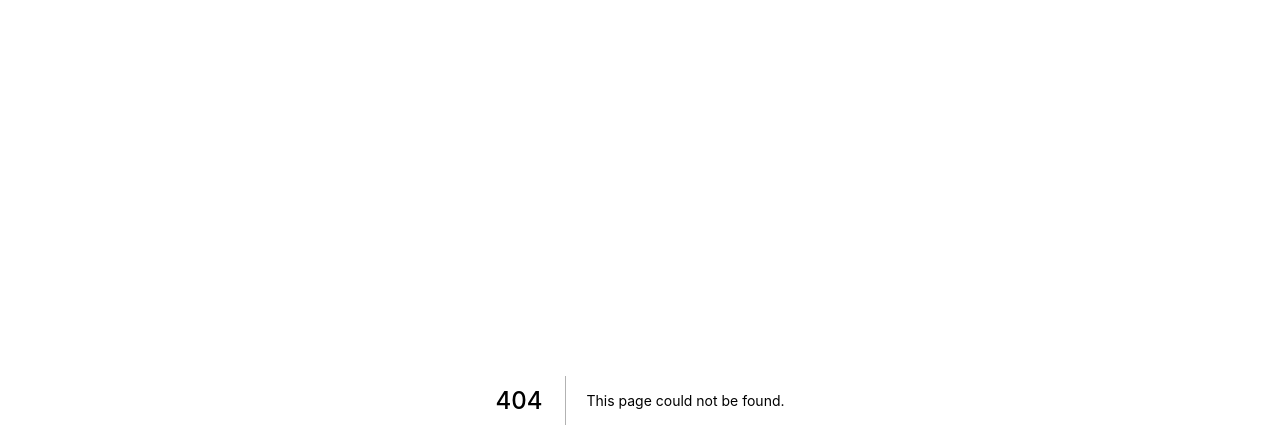
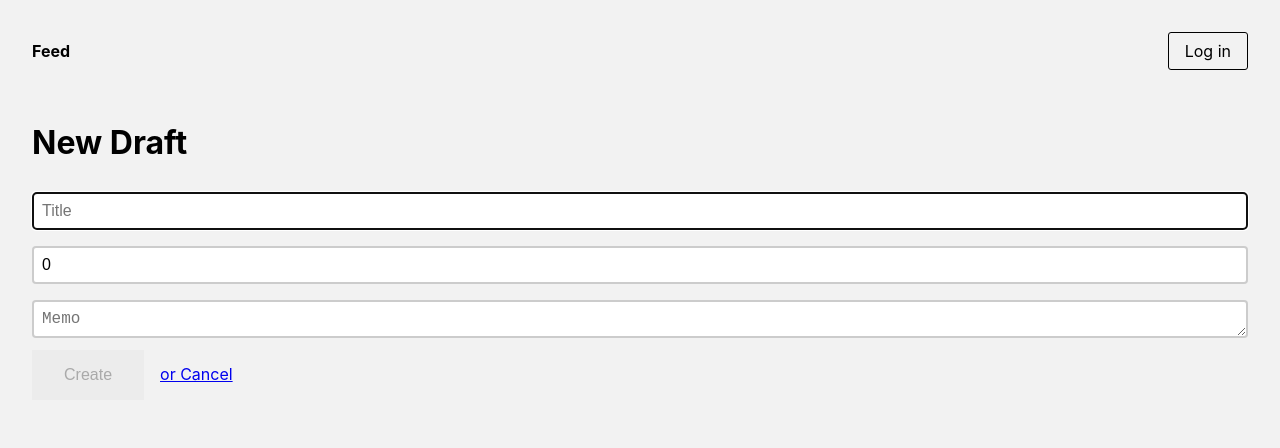
Before and after one commit to tosssssy/taskmanager-for-students, a Next.js app: page /create in a window 1280 px wide. Before the commit this address had no page. Shown: the top 448 px of the page. Built offline with nearby package versions, Linux system fonts and the light colour scheme; no server answers.

Commit message:
guides step6まで

```diff
--- a/pages/_app.tsx
+++ b/pages/_app.tsx
@@ -1,8 +1,13 @@
+// _app.tsx
+
+import { Provider } from "next-auth/client";
 import { AppProps } from "next/app";
 
 const App = ({ Component, pageProps }: AppProps) => {
   return (
-    <Component {...pageProps} />
+    <Provider session={pageProps.session}>
+      <Component {...pageProps} />
+    </Provider>
   );
 };
 
--- /dev/null
+++ b/pages/api/post/index.ts
@@ -0,0 +1,19 @@
+// pages/api/post/index.ts
+
+import { getSession } from "next-auth/client";
+import prisma from "../../../lib/prisma";
+
+export default async function handle(req, res) {
+  const { title, status, memo } = req.body;
+
+  const session = await getSession({ req });
+  const result = await prisma.post.create({
+    data: {
+      title: title,
+      status: status,
+      memo: memo,
+      author: { connect: { email: session?.user?.email || undefined } },
+    },
+  });
+  res.json(result);
+}
--- /dev/null
+++ b/pages/create.tsx
@@ -0,0 +1,99 @@
+// pages/create.tsx
+
+import React, { useState } from "react";
+import Layout from "../components/Layout";
+import Router from "next/router";
+
+const Draft: React.FC = () => {
+  const [title, setTitle] = useState("");
+  const [status, setStatus] = useState(Number);
+  const [memo, setMemo] = useState("");
+
+  const submitData = async (e: React.SyntheticEvent) => {
+    e.preventDefault();
+    try {
+      const body = { title, status, memo };
+      await fetch("/api/post", {
+        method: "POST",
+        headers: { "Content-Type": "application/json" },
+        body: JSON.stringify(body),
+      });
+      await Router.push("/drafts");
+    } catch (error) {
+      console.error(error);
+    }
+  };
+
+  return (
+    <Layout>
+      <div>
+        <form onSubmit={submitData}>
+          <h1>New Draft</h1>
+          <input
+            autoFocus
+            onChange={(e) => setTitle(e.target.value)}
+            placeholder="Title"
+            type="text"
+            value={title}
+          />
+          <input
+            onChange={(e) => setStatus(e.target.valueAsNumber)}
+            placeholder="Status"
+            type="number"
+            value={status}
+          />
+          <textarea
+            cols={50}
+            onChange={(e) => setMemo(e.target.value)}
+            placeholder="Memo"
+            rows={1}
+            value={memo}
+          />
+          <input disabled={!status || !title} type="submit" value="Create" />
+          <a className="back" href="#" onClick={() => Router.push("/")}>
+            or Cancel
+          </a>
+        </form>
+      </div>
+      <style jsx>{`
+        .page {
+          background: white;
+          padding: 3rem;
+          display: flex;
+          justify-content: center;
+          align-items: center;
+        }
+
+        input[type="text"],
+        textarea {
+          width: 100%;
+          padding: 0.5rem;
+          margin: 0.5rem 0;
+          border-radius: 0.25rem;
+          border: 0.125rem solid rgba(0, 0, 0, 0.2);
+        }
+
+        input[type="number"],
+        textarea {
+          width: 100%;
+          padding: 0.5rem;
+          margin: 0.5rem 0;
+          border-radius: 0.25rem;
+          border: 0.125rem solid rgba(0, 0, 0, 0.2);
+        }
+
+        input[type="submit"] {
+          background: #ececec;
+          border: 0;
+          padding: 1rem 2rem;
+        }
+
+        .back {
+          margin-left: 1rem;
+        }
+      `}</style>
+    </Layout>
+  );
+};
+
+export default Draft;
```
Also changed, not shown: pages/drafts.tsx (added, +79 -0 lines), pages/index.tsx (+12 -12 lines).
